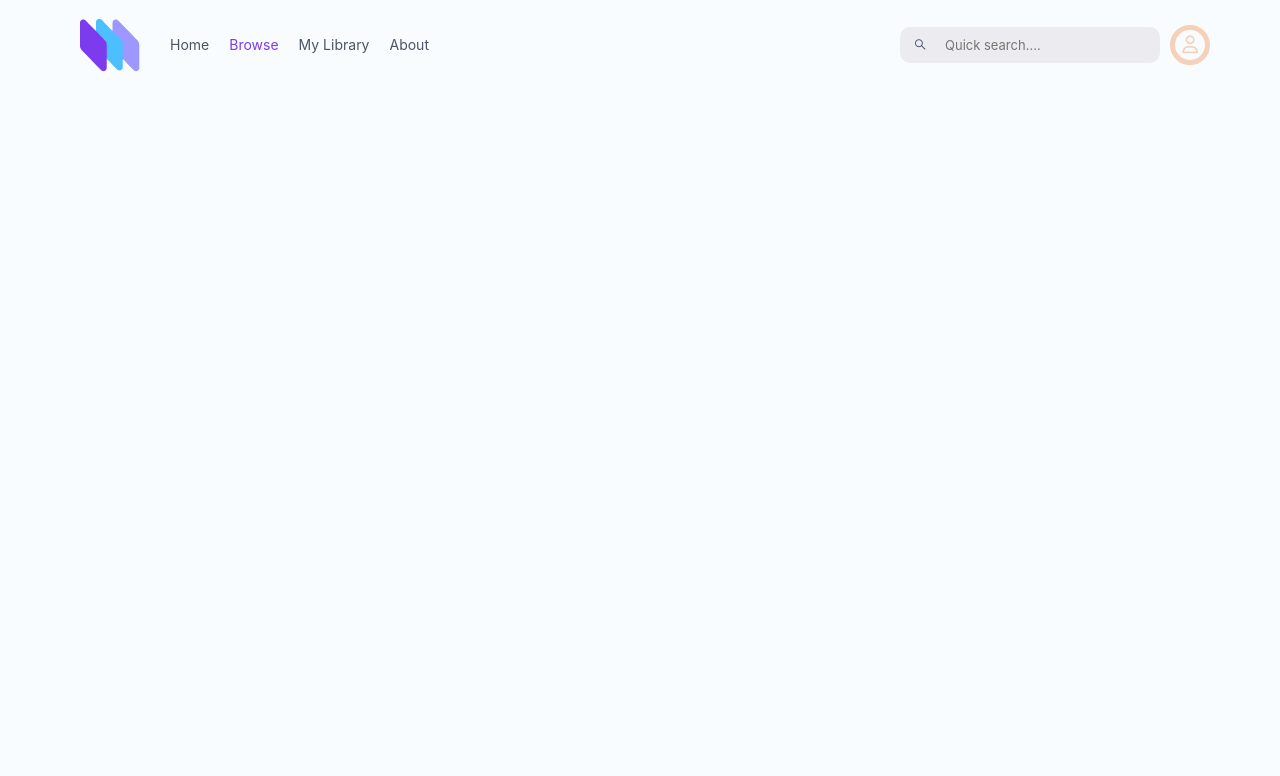
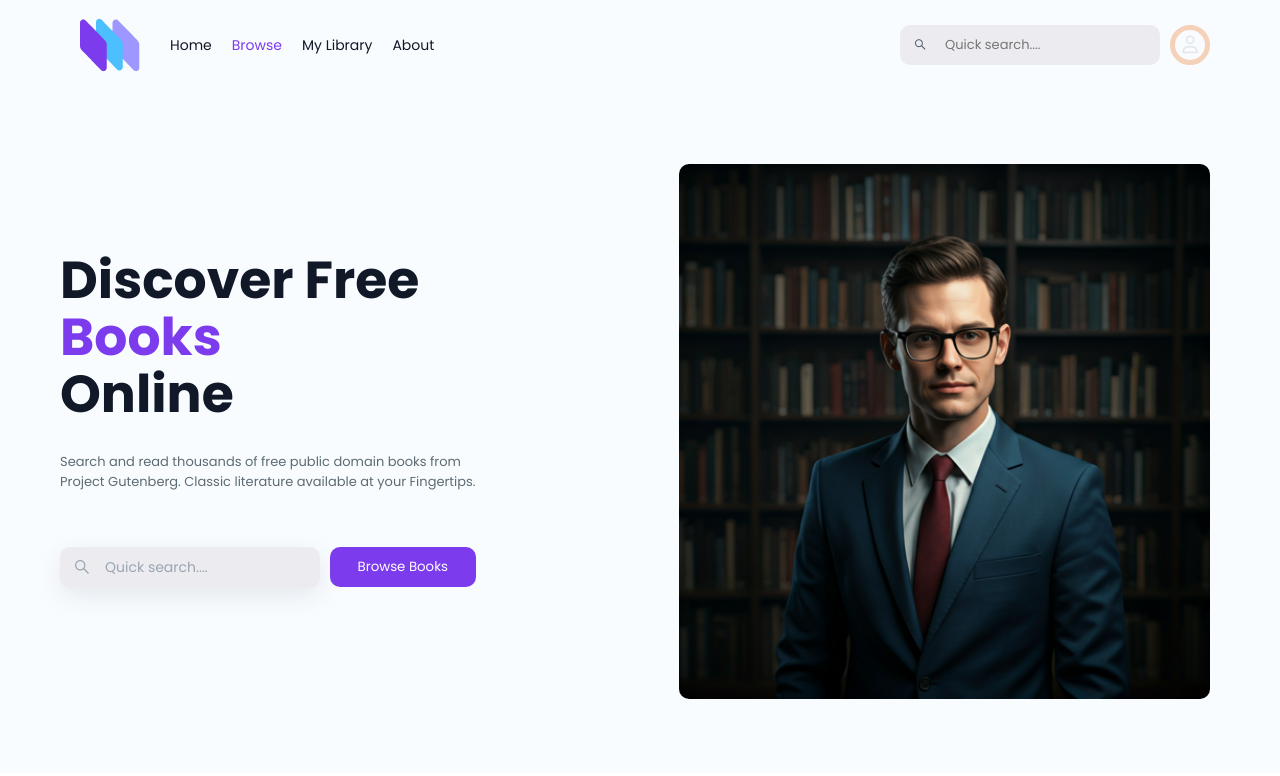
Before and after one commit to Taysiir-online/Bookly, a plain HTML site: page index.html in a window 1280 px wide. Drawn offline with Linux system fonts and the light colour scheme.

Commit message:
Day 03 Task

```diff
--- a/css/main.css
+++ b/css/main.css
@@ -6,20 +6,29 @@
 
 :root {
     --primary-color: #7c3bed;
+    --primary-hover: #6d28d9;
     --secondary-color: #f9fcff;
+
     --text-color: #111827;
     --text-color-secondary: #4b5563;
+    --text-muted: #5c6b73;
+    --text-placeholder: #9aa5b1;
+
+    --background-color: #f9fcff;
+    --background-color-secondary: #ececf0;
+    --surface-white: #ffffff;
+
     --border-color: #e5e7eb;
     --border-color-secondary: #f5d1b9;
-    --background-color: #f9fcff;
-    --background-color-secondary: #ececf0;
 }
 
-body {
-    font-family: 'Inter', sans-serif;
-    line-height: 1.6;
-    background-color: var(--background-color);
-    color: var(--text-color);
+@font-face {
+    font-family: P1;
+    src: url(/assets/fonts/Poppins-Bold.ttf);
+}
+@font-face {
+    font-family: P2;
+    src: url(/assets/fonts/Poppins-Regular.ttf);
 }
 
 .container {
@@ -71,9 +80,9 @@ div.navbar nav ul.links li {
 
 div.navbar nav ul.links li a {
     text-decoration: none;
-    color: var(--text-color-secondary);
+    color: var(--text-color);
     font-size: 14px;
-    font-family: 'Inter', sans-serif;
+    font-family: P2;
     font-weight: 400;
     transition: all 0.5s ease-in-out;
     border-bottom: solid 1.5px transparent;
@@ -81,7 +90,7 @@ div.navbar nav ul.links li a {
 
 div.navbar nav ul.links li a:hover {
     color: var(--text-color-secondary);
-    border-bottom: solid 1.5px var(--primary-color);
+    border-bottom: solid 1.5px var(--primary-hover);
 }
 
 div.navbar nav ul.links li a.B {
@@ -100,7 +109,7 @@ div.navbar nav div.right-side {
 
 div.navbar nav div.right-side div.searchinput input {
     width: 260px;
-    font-family: 'Inter', sans-serif;
+    font-family: P2;
     outline: none;
     border: none;
     border-radius: 10px;
@@ -137,9 +146,137 @@ div.navbar nav div.right-side div.profile {
 }
 
 div.navbar nav div.right-side div.profile i {
-    color: var(--border-color-secondary);
+    color: var(--border-color);
     font-size: 18px;
 }
+
+  /* Hero style */
+  section.Bookly_hero{
+    width: 100%;
+    height: 100%;
+    background-color: var(--background-color);
+    padding: 5% 0px;
+
+ }
+ section.Bookly_hero div.parts{
+    display: flex;
+    justify-content: space-between;
+    align-items: stretch;
+    flex-flow: nowrap row;
+ }
+ section.Bookly_hero div.parts div.p{
+    width: calc(95% / 2);
+    display: flex;
+    flex-direction: column;
+    justify-content: center;
+}
+section.Bookly_hero div.parts div.p.left h1{
+    font-size: 52px;
+    color: var(--text-color);
+    font-family: P1;
+    font-weight: bold;
+    line-height: 1.1;
+    margin: 15px 0px;
+}
+section.Bookly_hero div.parts div.p.left h1 span{
+    color: var(--primary-color);
+}
+section.Bookly_hero div.parts div.p.left p{
+    font-size: 13px;
+    color: var(--text-muted);
+    font-family: P2;
+    margin: 15px 0px;
+}
+section.Bookly_hero div.parts div.p.left div.right-side {
+    display: flex;
+    justify-content: flex-start;
+    align-items: center;
+    flex-flow: nowrap row;
+    margin: 25px 0px;
+}
+
+section.Bookly_hero div.parts div.p.left div.right-side div.searchinput input {
+    width: 260px;
+    font-family: P2;
+    outline: none;
+    border: none;
+    border-radius: 10px;
+    font-size: 14px;
+    color: var(--text-muted);
+    background-color: var(--background-color-secondary);
+    padding: 10px 16px 10px 45px;
+    box-shadow: 0px 8px 24px rgba(149, 157, 165, 0.2);
+
+}
+section.Bookly_hero div.parts div.p.left div.right-side div.searchinput input::placeholder{
+    color: var(--text-placeholder);
+    opacity: 1;
+}
+
+section.Bookly_hero div.parts div.p.left div.right-side div.searchinput {
+    position: relative;
+}
+
+section.Bookly_hero div.parts div.p.left div.searchinput i {
+    position: absolute;
+    color: var(--text-placeholder);
+    font-size: 16px;
+    top: 50%;
+    transform: translateY(-50%);
+    left: 15px;
+}
+section.Bookly_hero div.parts div.p.left div.btn_Hero{
+    width: 100%;
+    display: flex;
+    justify-content: flex-start;
+    align-items: center;
+    flex-flow: nowrap row;
+}
+section.Bookly_hero div.parts div.p.left div.btn_Hero button{
+    width: 50%;
+    height: 40px;
+    border: none;
+    outline: none;
+    background-color: var(--primary-color);
+    color: var(--surface-white);
+    margin: 15px 10px;
+    border-radius: 10px;
+    padding: 10px 0px;
+    font-family: P2;
+    cursor: pointer;
+}
+section.Bookly_hero div.parts div.p.right{
+    height: auto;
+    padding: 10px;
+
+}
+section.Bookly_hero div.parts div.p.right div{
+    width: 100%;
+    height: 100%;
+}
+section.Bookly_hero div.parts div.p.right img{
+    width: 100%;
+    height: 100%;
+    object-fit: cover;
+    border-radius: 10px;
+}
+
+
+
+
+
+
+
+
+
+
+
+
+
+
+
+
+
 
 /* Responsive Design: */
 @media (min-width: 481px) and (max-width: 767px) {
--- a/index.html
+++ b/index.html
@@ -23,6 +23,7 @@
                 <li> <a href="#">My Library</a></li>
                    <li><a href="#">About</a> </li>
                       </ul>
+
               <div class="right-side">
                 <div class="searchinput">
                   <i class="fa-brands fa-sistrix"></i>
@@ -36,6 +37,32 @@
       </div>
   </div>
 
+  <!-- Bookly Hero section -->
+  <section class="Bookly_hero">
+    <div class="container">
+     <div class="parts">
+         <div class="p left">
+             <h1>Discover Free <br> <span>Books</span> <br>Online</h1>
+             <p>Search and read thousands of free public domain books from <br>
+              Project Gutenberg. Classic literature available at your Fingertips.</p>
+              <div class="right-side">
+                <div class="searchinput">
+                  <i class="fa-brands fa-sistrix"></i>
+                  <input type="search" placeholder="Quick search...." />
+                 </div>
+                    <div class="btn_Hero">
+                     <button>Browse Books</button>
+                 </div>
+              </div>
+            </div>
+           <div class="p right">
+              <div>
+                 <img src="/assets/images/Bookly-hero-img.png" alt="img">
+             </div>
+         </div>
+         </div>
+    </div>
+  </section>
     <script src="js/home.js"></script>
 </body>
 </html>
```
Also changed, not shown: assets/fonts/NotoSerif_Condensed-Bold.ttf (added), assets/fonts/NotoSerif_Condensed-Regular.ttf (added), assets/fonts/Poppins-Bold.ttf (added), assets/fonts/Poppins-Regular.ttf (added), assets/images/Bookly-hero-img.png (added).
